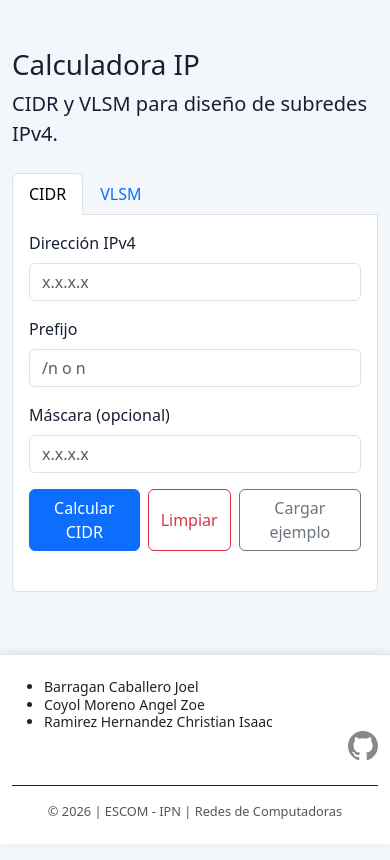
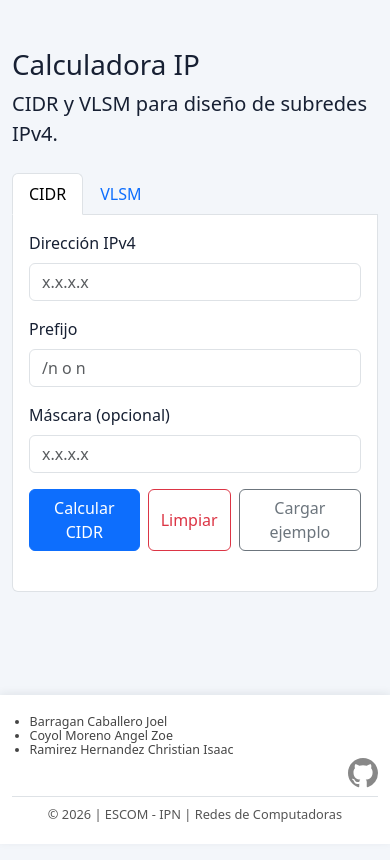
Before and after one commit to alcragd/calcIVLSM-CIDR, a plain HTML site: page index.html in a window 390 px wide. Drawn offline with nearby package versions, Linux system fonts and the light colour scheme.

Commit message:
footer fix

```diff
--- a/css/styles.css
+++ b/css/styles.css
@@ -1,11 +1,11 @@
 :root { --ink: #172033; }
 body {
   min-height: 100vh;
-  padding-bottom: 92px;
+  padding-bottom: 112px;
   background: #f3f6fa;
   color: var(--ink);
 }
-main.container { min-height: calc(100vh - 92px); }
+main.container { min-height: calc(100vh - 112px); }
 .tab-content { min-height: 260px; }
 .address { font-family: ui-monospace, SFMono-Regular, Consolas, monospace; letter-spacing: .02em; }
 .binary { font-family: ui-monospace, SFMono-Regular, Consolas, monospace; font-size: .88rem; word-break: break-all; }
@@ -13,7 +13,8 @@ main.container { min-height: calc(100vh - 92px); }
 .table th { white-space: nowrap; }
 .is-invalid { border-color: #dc3545 !important; }
 .app-footer {
-  position: fixed;
+  position: fixed !important;
+  right: 0;
   bottom: 0;
   left: 0;
   z-index: 1030;
@@ -21,15 +22,17 @@ main.container { min-height: calc(100vh - 92px); }
   color: #495057;
   box-shadow: 0 -2px 8px rgba(23, 32, 51, 0.08);
 }
-.app-footer .container { padding-top: .65rem !important; padding-bottom: .65rem !important; }
+.app-footer .container { padding-top: .35rem !important; padding-bottom: .35rem !important; }
+.app-footer ul { padding-left: 1.1rem; line-height: 1.15; }
+.app-footer li { font-size: .78rem; }
 .app-footer h2 { margin-bottom: .25rem !important; }
-.app-footer ul { line-height: 1.25; }
 .app-footer p { margin-bottom: .15rem; }
 .app-footer p:last-child { margin-bottom: 0; }
 
 @media (max-width: 767.98px) {
-  body { padding-bottom: 130px; }
-  main.container { min-height: calc(100vh - 130px); }
-  .app-footer .container { padding-top: .45rem !important; padding-bottom: .45rem !important; }
+  body { padding-bottom: 150px; }
+  main.container { min-height: calc(100vh - 150px); }
+  .app-footer .container { padding-top: .25rem !important; padding-bottom: .25rem !important; }
+  .app-footer .col-lg-10 { padding-right: 1.25rem; }
   .app-footer .text-md-end { text-align: left !important; }
 }
--- a/index.html
+++ b/index.html
@@ -6,7 +6,7 @@
   <meta name="viewport" content="width=device-width, initial-scale=1">
   <title>Calculadora IP — CIDR y VLSM</title>
   <link href="https://cdn.jsdelivr.net/npm/bootstrap@5.3.3/dist/css/bootstrap.min.css" rel="stylesheet">
-  <link rel="stylesheet" href="css/styles.css">
+  <link rel="stylesheet" href="css/styles.css?v=20261122">
 </head>
 
 <body>
@@ -61,11 +61,11 @@
     </div>
 
   </main>
-  <footer class="app-footer border-top py-3 mt-5 bg-white">
+  <footer class="app-footer py-3 bg-white">
   <div class="container">
     <div class="row align-items-center">
       <div class="col-lg-10">
-        <div style="color:#222;font-size:0.875rem;">
+        <div style="color:#444444;font-size:0.875rem;">
           <ul class="mb-0">
             <li>Barragan Caballero Joel</li>
             <li>Coyol Moreno Angel Zoe</li>
@@ -82,7 +82,7 @@
         </a>
       </div>
     </div>
-    <div class="border-top mt-4 pt-3" style="border-color:#222!important;">
+    <div class="border-top mt-2 pt-2"">
       <p style="color:#555;font-size:0.8rem;" class="mb-0 text-center">© 2026 | ESCOM - IPN | Redes de Computadoras</p>
     </div>
   </div>
```
